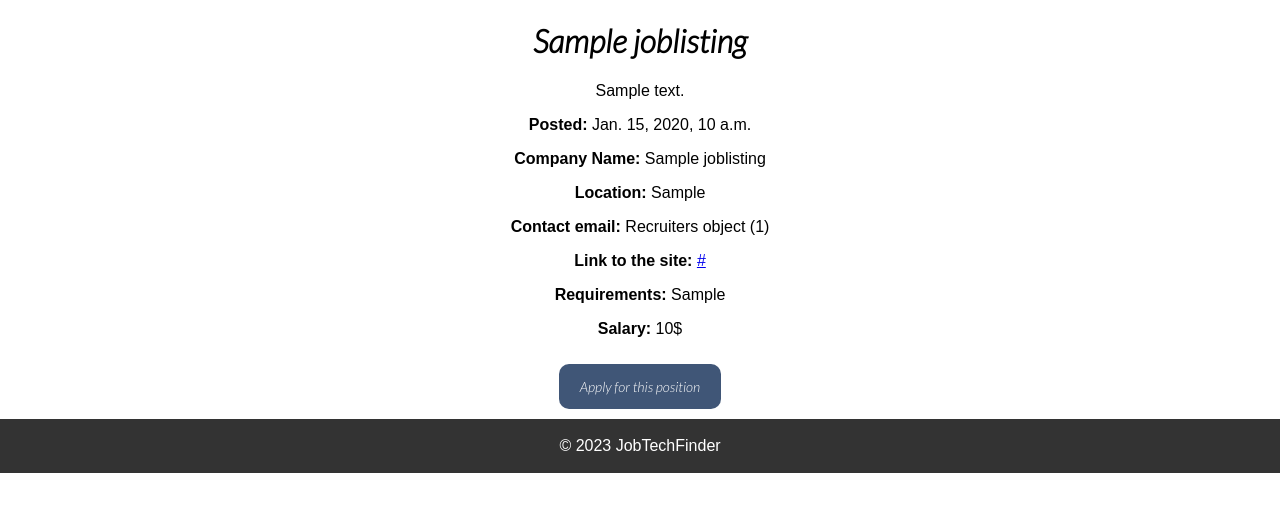
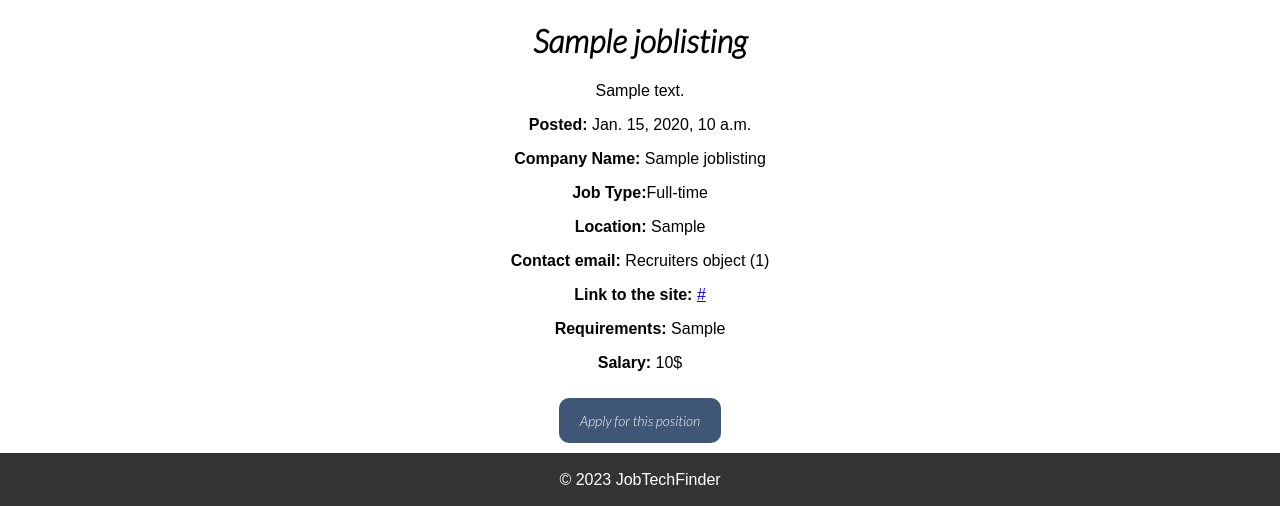
Before and after one commit to TopazAakal/JuniorTechFinder, a Django app: page /jobs/1/ in a window 1280 px wide. Shown: the part 49-555 px from the top of the page. Run offline with Django 4.2, Linux system fonts and the light colour scheme; tables that the repository leaves empty hold one stand-in row (values such as "Sample post"); some web fonts are replaced.

Commit message:
BSPMC235-28

```diff
--- a/Recruiters/templates/jobDetail.html
+++ b/Recruiters/templates/jobDetail.html
@@ -7,6 +7,7 @@
 
 <p><strong>Posted:</strong> {{ job.date_posted }}</p>
 <p><strong>Company Name:</strong> {{ job.company_name }}</p>
+<p><strong>Job Type:</strong>{{job.job_type }}</p>
 <p><strong>Location:</strong> {{ job.location }}</p>
 <p><strong>Contact email:</strong> {{ job.recruiter }}</p>
 <p><strong>Link to the site:</strong> <a href="{{ job.application_link }}">{{ job.application_link }}</a></p>
--- a/Recruiters/views.py
+++ b/Recruiters/views.py
@@ -105,21 +105,19 @@ def deleteJob(request, job_id):
 
 def jobList(request):
     all_jobs = JobListing.objects.all()
-
-    # create a list of all available locations
     locations = list(set([job.location for job in all_jobs]))
-
-    # get the selected location and title from the URL query parameters
+    job_types = list(set([job.job_type for job in all_jobs]))
     selected_location = request.GET.get('location')
     selected_title = request.GET.get('title')
+    selected_job_type = request.GET.get('job_type')
 
-    # apply filters for selected location and title
     if selected_location:
         all_jobs = all_jobs.filter(location=selected_location)
     if selected_title:
         all_jobs = all_jobs.filter(title__icontains=selected_title)
-
-    return render(request, 'jobList.html', {'all_jobs': all_jobs, 'locations': locations})
+    if selected_job_type:
+        all_jobs = all_jobs.filter(job_type=selected_job_type)
+    return render(request, 'jobList.html', {'all_jobs': all_jobs, 'locations': locations, 'job_types': job_types})
 
 def jobDetail(request, job_id):
     job = get_object_or_404(JobListing, id=job_id)
```
